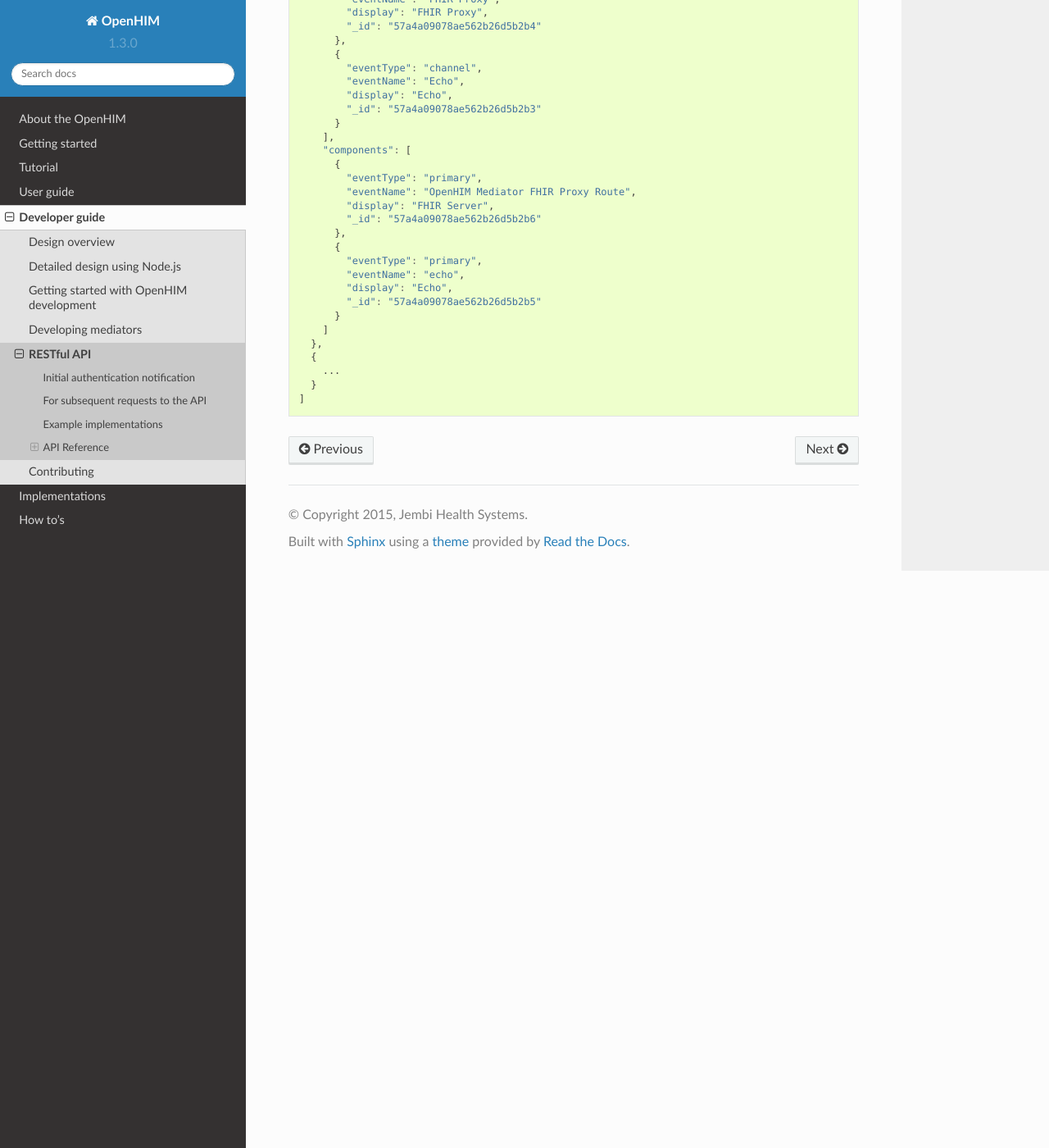
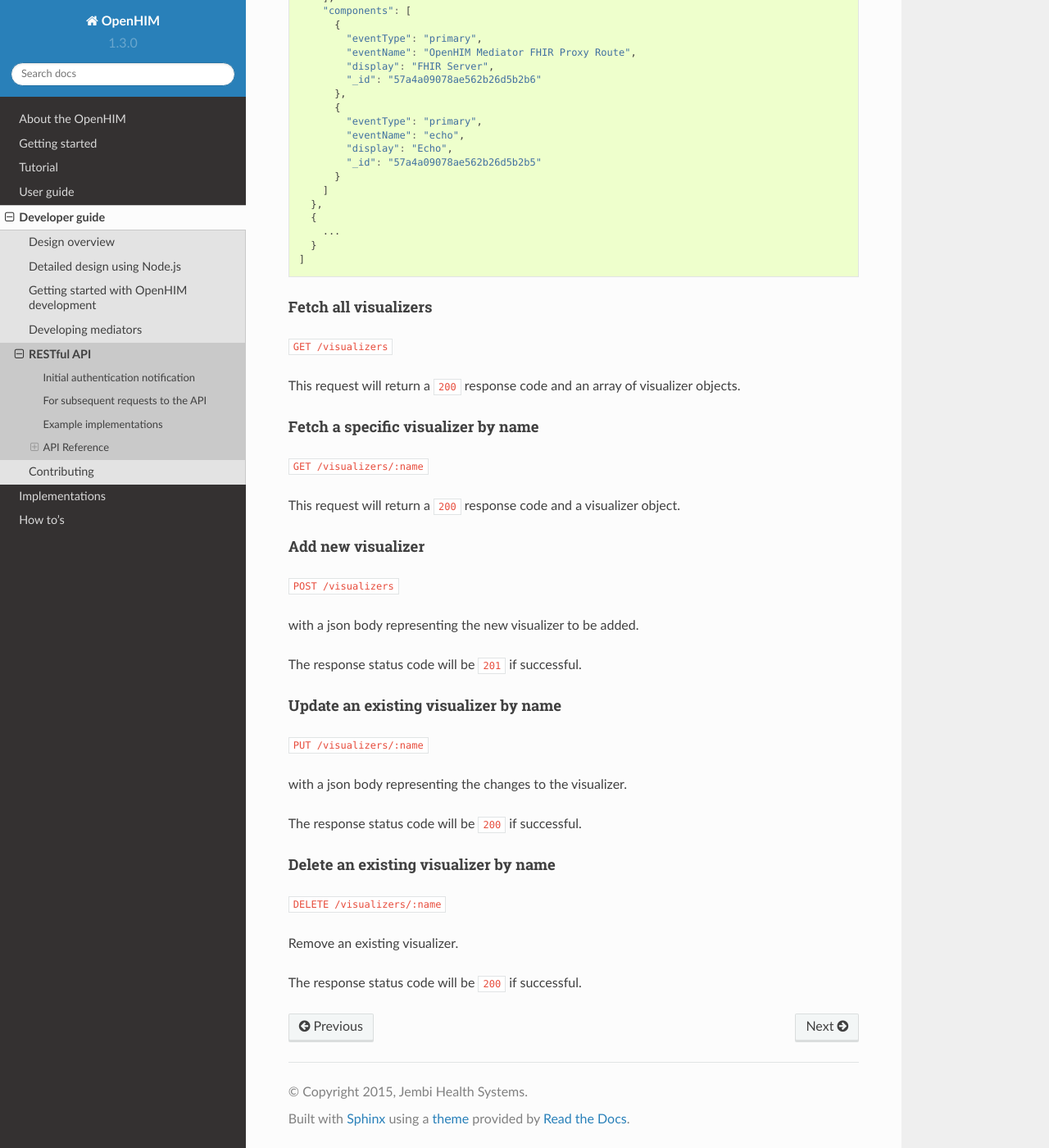
Before and after one commit to jembi/openhim-core-js, a Sphinx documentation site: the page built from docs/dev-guide/api-ref.md, in a window 1280 px wide and 1400 px high, scrolled down 22755 px. Shown: the whole window at 82% size. Built offline with Sphinx 7.4.7 and the Read the Docs theme 2.0.0, drawn with Linux system fonts in a browser that asks for light colours; some of the changed text lies outside the part shown.

Commit message:
OHM-307: Update api docs for visualizer resource

````diff
--- a/docs/dev-guide/api-ref.md
+++ b/docs/dev-guide/api-ref.md
@@ -75,7 +75,7 @@ The response status code will be `200` if successful and the response body will
 
 with a json body representing the channel to be added. See the [channel schema](https://github.com/jembi/openhim-core-js/blob/master/src/model/channels.coffee).
 
-The response code will be `201` is successful.
+The response code will be `201` if successful.
 
 #### Fetch a specific channel
 
@@ -125,7 +125,7 @@ The response status code will be `200` if successful and the response body will
 
 with a json body representing the client to be added. See the [clients schema](https://github.com/jembi/openhim-core-js/blob/master/src/model/clients.coffee).
 
-The response code will be `201` is successful.
+The response code will be `201` if successful.
 
 #### Fetch a specific client
 
@@ -331,7 +331,7 @@ The response status code will be `200` if successful and the response body will
 
 with a json body representing the user to be added. See the [users schema](https://github.com/jembi/openhim-core-js/blob/master/src/model/users.coffee).
 
-The response code will be `201` is successful.
+The response code will be `201` if successful.
 
 #### Fetch a specific user by email address
 
@@ -394,7 +394,7 @@ The following query parameters are supported:
 
 with a json body representing the transaction to be added. See the [transactions schema](https://github.com/jembi/openhim-core-js/blob/master/src/model/transactions.coffee).
 
-The response code will be `201` is successful.
+The response code will be `201` if successful.
 
 #### Fetch a specific transaction
 
@@ -446,7 +446,7 @@ The response status code will be `200` if successful and the response body will
 
 with a json body representing the group to be added. See the [contact groups schema](https://github.com/jembi/openhim-core-js/blob/master/src/model/contactGroups.coffee).
 
-The response code will be `201` is successful.
+The response code will be `201` if successful.
 
 #### Fetch a specific group
 
@@ -550,7 +550,7 @@ The response status code will be `200` if successful and the response body will
 
 with a json body representing the mediator to be added. See the [mediators schema](https://github.com/jembi/openhim-core-js/blob/master/src/model/mediators.coffee).
 
-The response code will be `201` is successful.
+The response code will be `201` if successful.
 
 #### Fetch a specific mediator
 
@@ -877,13 +877,7 @@ The import checks for conflicts in the database and either updates or inserts ba
 
 The visualizer resource allows the user to manage the visualizers that are present in the system. Visualizers are only accessible by admin users and all saved visualizers can be viewed by all admin users.
 
-#### Get visualizers
-
-`GET /visualizers`
-
-This request will return a `200` response code and an array of visualizer objects conforming to the [visualizer schema](https://github.com/jembi/openhim-core-js/blob/master/src/model/visualizer.coffee).
-
-E.g.
+An example visualizer object conforming to the [visualizer schema](https://github.com/jembi/openhim-core-js/blob/master/src/model/visualizer.coffee):
 
 ```js
 [
@@ -954,3 +948,39 @@ E.g.
   }
 ]
 ```
+
+#### Fetch all visualizers
+
+`GET /visualizers`
+
+This request will return a `200` response code and an array of visualizer objects.
+
+#### Fetch a specific visualizer by name
+
+`GET /visualizers/:name`
+
+This request will return a `200` response code and a visualizer object.
+
+#### Add new visualizer
+
+`POST /visualizers`
+
+with a json body representing the new visualizer to be added.
+
+The response status code will be `201` if successful.
+
+#### Update an existing visualizer by name
+
+`PUT /visualizers/:name`
+
+with a json body representing the changes to the visualizer.
+
+The response status code will be `200` if successful.
+
+#### Delete an existing visualizer by name
+
+`DELETE /visualizers/:name`
+
+Remove an existing visualizer.
+
+The response status code will be `200` if successful.
````
